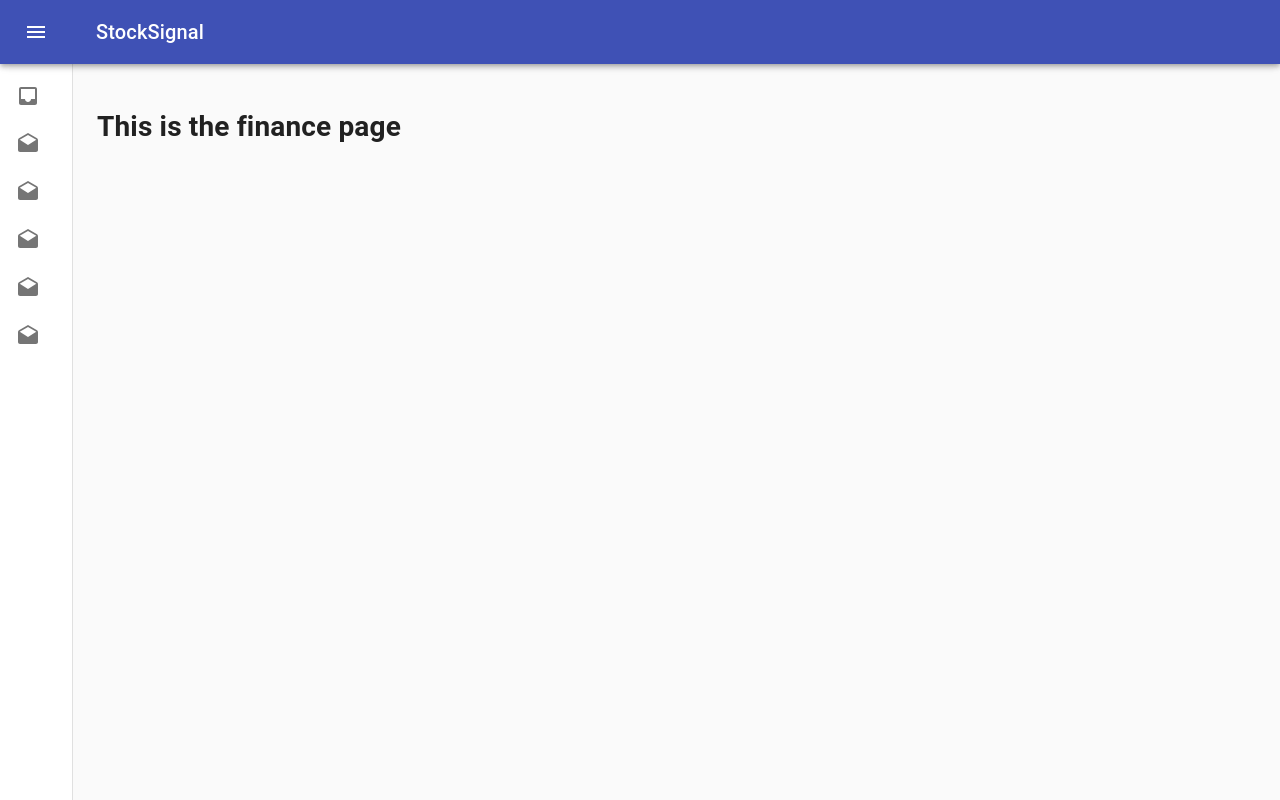
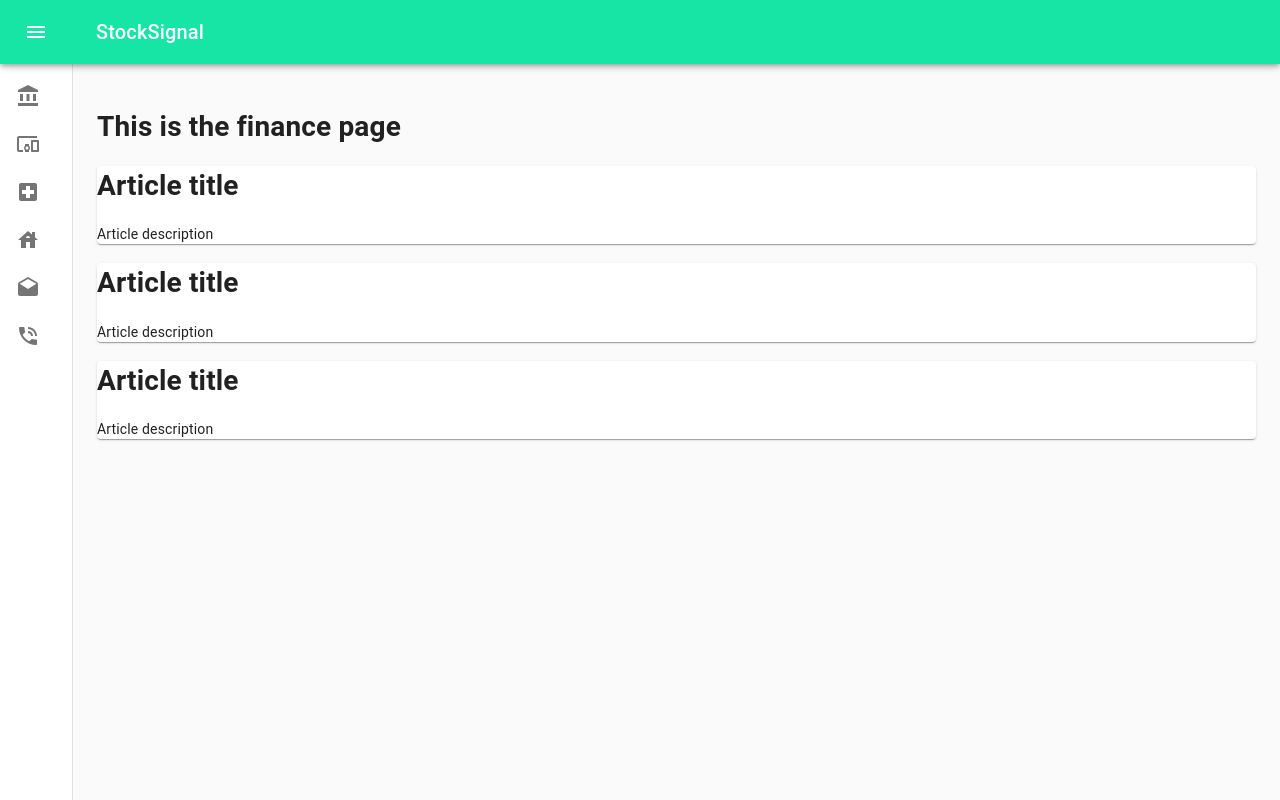
Before and after one commit to numankh/UrNews, a React (Create React App) app: page /finance in a window 1280 px wide. Built offline with nearby package versions, Linux system fonts and the light colour scheme.

Commit message:
Updated the drawer list icons and created feeditem component

```diff
--- a/src/App.js
+++ b/src/App.js
@@ -25,7 +25,7 @@ import Health from './pages/Health'
 import Housing from './pages/Housing'
 import Energy from './pages/Energy'
 import Comm from './pages/Comm'
-
+import { green } from '@material-ui/core/colors';
 
 const drawerWidth = 240;
 
@@ -34,6 +34,7 @@ const useStyles = makeStyles(theme => ({
     display: 'flex',
   },
   appBar: {
+    background: '#17e5a5',
     zIndex: theme.zIndex.drawer + 1,
     transition: theme.transitions.create(['width', 'margin'], {
       easing: theme.transitions.easing.sharp,
--- /dev/null
+++ b/src/components/FeedItem.js
@@ -0,0 +1,11 @@
+import React from 'react'
+import Paper from '@material-ui/core/Paper';
+
+const FeedItem = () => (
+    <Paper >
+        <h1>Article title</h1>
+        <p>Article description</p>
+    </Paper>
+)
+
+export default FeedItem
--- a/src/components/TempList.js
+++ b/src/components/TempList.js
@@ -8,6 +8,12 @@ import ListItemText from '@material-ui/core/ListItemText';
 import InboxIcon from '@material-ui/icons/Inbox';
 import DraftsIcon from '@material-ui/icons/Drafts';
 import { Link as RouterLink } from 'react-router-dom';
+import HouseIcon from '@material-ui/icons/House';
+import AccountBalanceIcon from '@material-ui/icons/AccountBalance';
+import LocalHospitalIcon from '@material-ui/icons/LocalHospital';
+import PhoneInTalkIcon from '@material-ui/icons/PhoneInTalk';
+import DevicesOtherIcon from '@material-ui/icons/DevicesOther';
+
 
 function ListItemLink(props) {
   const { icon, primary, to } = props;
@@ -44,12 +50,12 @@ export default function ListRouter() {
 
   return (
     <List aria-label="Market Sectors">
-        <ListItemLink to="/finance" primary="Finance" icon={<InboxIcon />} />
-        <ListItemLink to="/tech" primary="Technology" icon={<DraftsIcon />} />
-        <ListItemLink to="/health" primary="Health Care" icon={<DraftsIcon />} />
-        <ListItemLink to="/housing" primary="Real Estate" icon={<DraftsIcon />} />
+        <ListItemLink to="/finance" primary="Finance" icon={<AccountBalanceIcon />} />
+        <ListItemLink to="/tech" primary="Technology" icon={<DevicesOtherIcon />} />
+        <ListItemLink to="/health" primary="Health Care" icon={<LocalHospitalIcon />} />
+        <ListItemLink to="/housing" primary="Real Estate" icon={<HouseIcon />} />
         <ListItemLink to="/energy" primary="Energy" icon={<DraftsIcon />} />
-        <ListItemLink to="/comm" primary="Communication" icon={<DraftsIcon />} />
+        <ListItemLink to="/comm" primary="Communication" icon={<PhoneInTalkIcon />} />
     </List>
   );
 }
--- a/src/pages/Finance.js
+++ b/src/pages/Finance.js
@@ -1,8 +1,12 @@
 import React from 'react'
+import FeedItem from '../components/FeedItem'
 
 const Finance = () => (
   <div>
     <h1>This is the finance page</h1>
+    <FeedItem />
+    <FeedItem />
+    <FeedItem />
   </div>
 )
 
```
